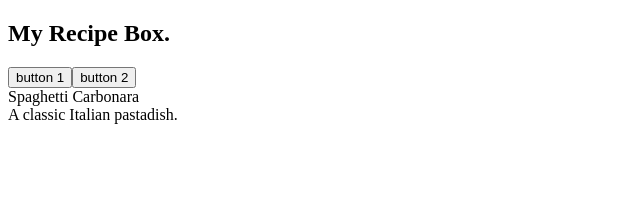
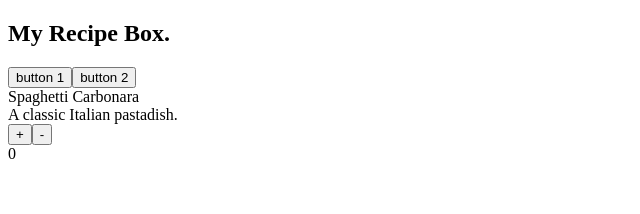
Before and after one commit to Edson-Quispe-jala/Bootcamp-FE, an Angular app in the folder tutor/: page / in a window 1280 px wide. Shown: the top 214 px of the page, without its empty margins (0-640 px from the left). Built offline with nearby package versions, Linux system fonts and the light colour scheme.

Commit message:
complete module 5

```diff
--- a/tutor/src/app/app.html
+++ b/tutor/src/app/app.html
@@ -11,5 +11,13 @@
 
     <div>{{ recipe().name }}</div>
     <div>{{ recipe().description }}</div>
+
+    <button on-click="addServings()">
+      +
+    </button>
+    <button on-click="substractServings()">
+      -
+    </button>
+    <div>{{ servings() }}</div>
   </section>
 </main>
--- a/tutor/src/app/app.ts
+++ b/tutor/src/app/app.ts
@@ -11,6 +11,7 @@ import { MOCK_RECIPES } from './mock-recipes';
 export class App {
   protected readonly title = signal('My Recipe Box.');
   protected readonly recipe = signal(MOCK_RECIPES[0]);
+  protected readonly servings = signal(0);
 
   protected button1Clicked() {
     console.log('Button 1 was clicked!');
@@ -21,4 +22,12 @@ export class App {
     console.log('Button 2 was clicked!');
     this.recipe.set(MOCK_RECIPES[1]);
   }
+
+  protected addServings() {
+    this.servings.update(val => val + 1);
+  }
+
+  protected substractServings() {
+    this.servings.update(val => val - 1);
+  }
 }
```
